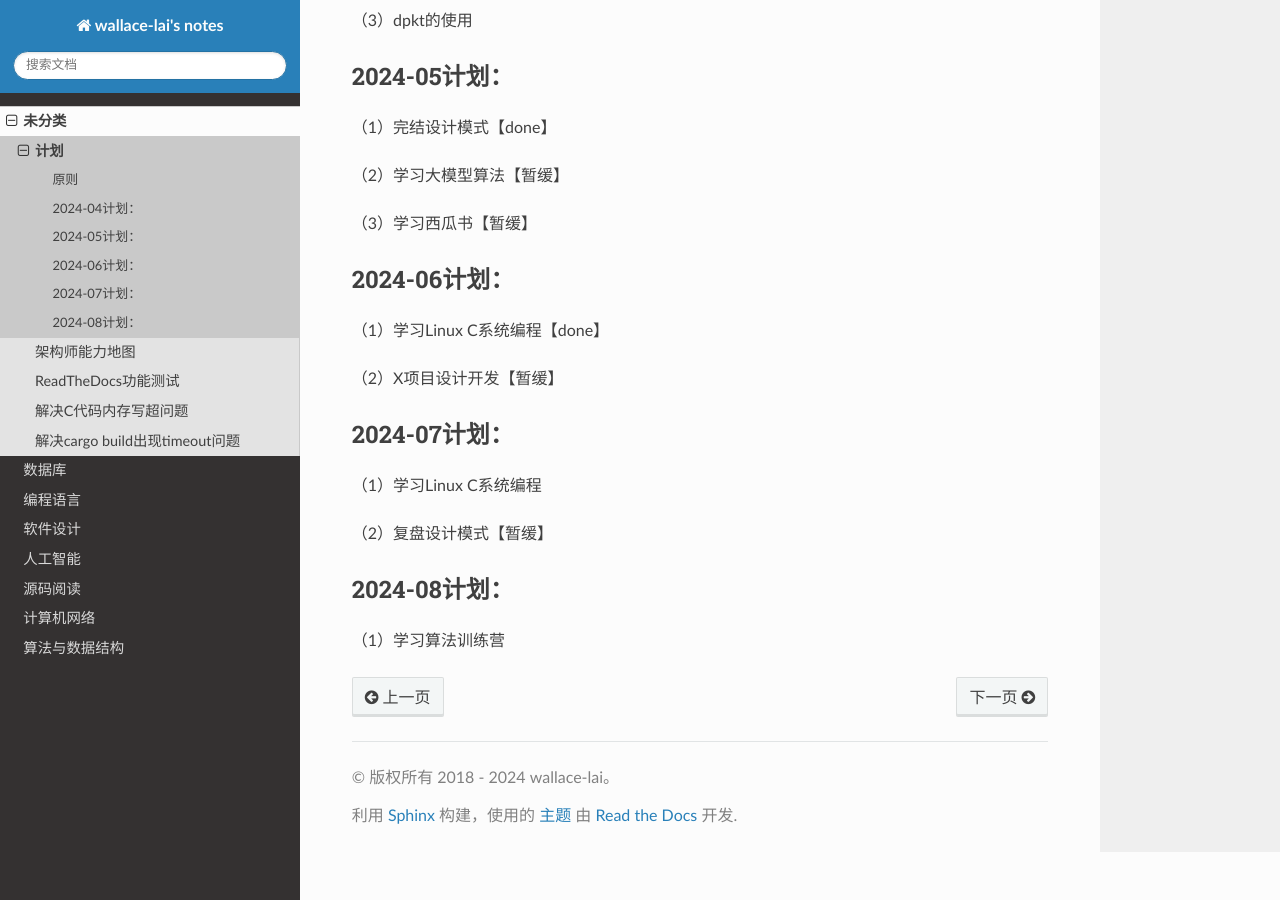
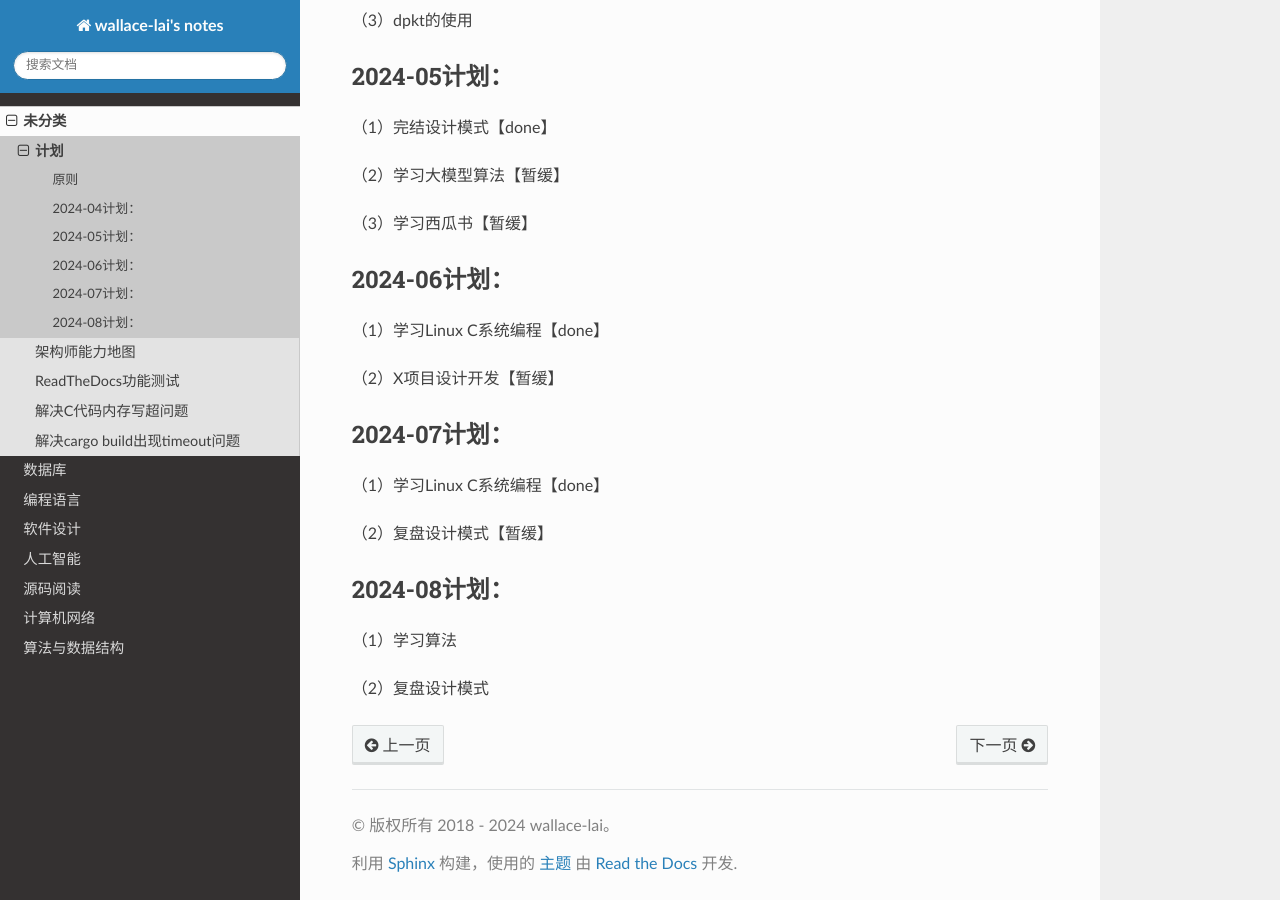
Before and after one commit to wallace-lai/learning-notes, a Sphinx documentation site: the page built from source/Unfiled/schedule.md, in a window 1280 px wide and 900 px high, scrolled down 517 px. Built offline with Sphinx 7.4.7 and the Read the Docs theme 2.0.0, drawn with Linux system fonts in a browser that asks for light colours.

Commit message:
update schedule

```diff
--- a/source/Unfiled/schedule.md
+++ b/source/Unfiled/schedule.md
@@ -33,10 +33,12 @@
 
 ## 2024-07计划：
 
-（1）学习Linux C系统编程
+（1）学习Linux C系统编程【done】
 
 （2）复盘设计模式【暂缓】
 
 ## 2024-08计划：
 
-（1）学习算法训练营
+（1）学习算法
+
+（2）复盘设计模式
--- a/source/index.rst
+++ b/source/index.rst
@@ -6,11 +6,11 @@
 
 .. raw:: html
 
-   <p style="text-align:center;">做困难但值得的事情</br>专注软件基础和人工智能领域</p>
+   <p style="text-align:center;">坚持做困难且有价值的事情</br>专注基础软件和人工智能领域</p>
 
 2024-07计划：
 
-（1）学习Linux C系统编程
+（1）学习Linux C系统编程【done】
 
 （2）复盘设计模式
 
```
